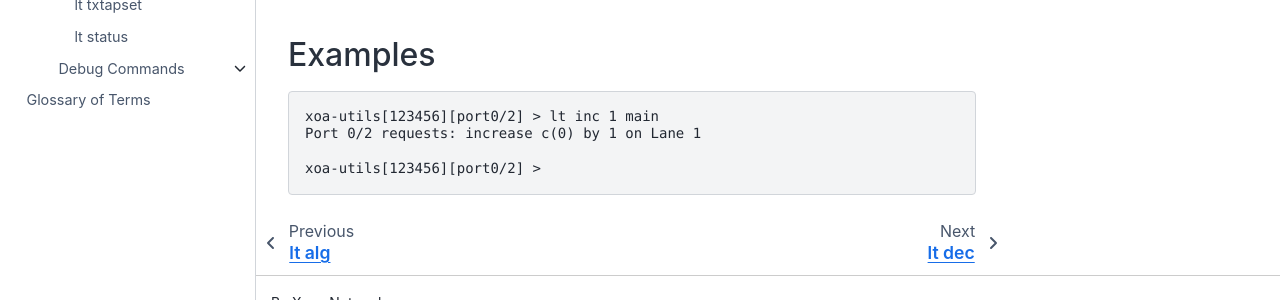
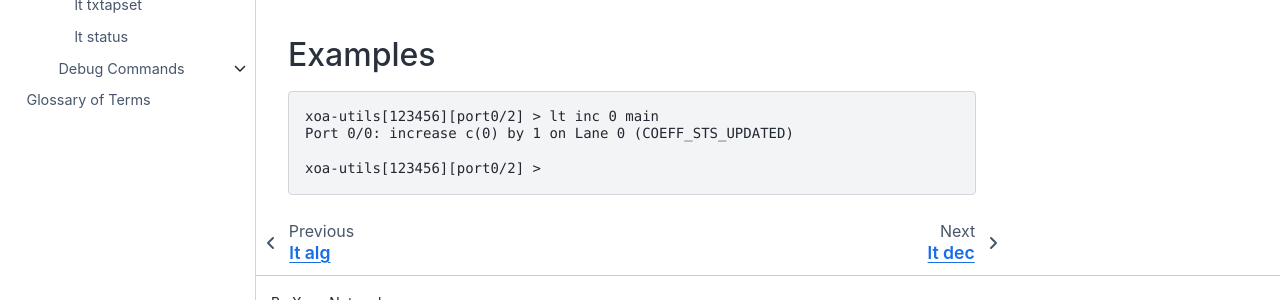
Before and after one commit to xenanetworks/open-automation-utilities, a Sphinx documentation site: the page built from docs/source/cli_ref/anlt/lt/lt_inc.rst, in a window 1280 px wide and 1301 px high. Shown: the part 948-1248 px from the top of the window. Built offline with Sphinx 7.4.7 and the Sphinx Book theme 1.1.4, drawn with Linux system fonts in a browser that asks for light colours.

Commit message:
docs: Update cli ref examples

```diff
--- a/docs/source/cli_ref/anlt/lt/lt_dec.rst
+++ b/docs/source/cli_ref/anlt/lt/lt_dec.rst
@@ -51,7 +51,7 @@ Examples
 
 .. code-block:: text
 
-    xoa-utils[123456][port0/2] > lt dec 0 pre3
-    Port 0/2 requests: decrease c(-3) by 1 on Lane 0
+    xoa-utils[123456][port0/2] > lt dec 0 main
+    Port 0/0: decrease c(0) by 1 on Lane 0 (COEFF_STS_UPDATED)
 
     xoa-utils[123456][port0/2] >
--- a/docs/source/cli_ref/anlt/lt/lt_encoding.rst
+++ b/docs/source/cli_ref/anlt/lt/lt_encoding.rst
@@ -47,7 +47,7 @@ Examples
 
 .. code-block:: text
 
-    xoa-utils[123456][port0/2] > lt encoding 4 pam4
-    Port 0/2 requests: use PAM4 on Lane 4
+    xoa-utils[123456][port0/2] > lt encoding 0 pam4
+    Port 0/0: use PAM4 on Lane 0 (SUCCESS)
 
     xoa-utils[123456][port0/2] >
--- a/docs/source/cli_ref/anlt/lt/lt_inc.rst
+++ b/docs/source/cli_ref/anlt/lt/lt_inc.rst
@@ -51,7 +51,7 @@ Examples
 
 .. code-block:: text
 
-    xoa-utils[123456][port0/2] > lt inc 1 main
-    Port 0/2 requests: increase c(0) by 1 on Lane 1
+    xoa-utils[123456][port0/2] > lt inc 0 main
+    Port 0/0: increase c(0) by 1 on Lane 0 (COEFF_STS_UPDATED)
 
     xoa-utils[123456][port0/2] >
--- a/docs/source/cli_ref/anlt/lt/lt_preset.rst
+++ b/docs/source/cli_ref/anlt/lt/lt_preset.rst
@@ -42,6 +42,6 @@ Examples
 .. code-block:: text
 
     xoa-utils[123456][port0/2] > lt preset 0 1
-    Port 0/2 requests: use preset 1 on Lane 0
+    Port 0/0: use preset 0 on Lane 0 (SUCCESS)
 
     xoa-utils[123456][port0/2] >
--- a/docs/source/cli_ref/anlt/lt/lt_status.rst
+++ b/docs/source/cli_ref/anlt/lt/lt_status.rst
@@ -57,8 +57,8 @@ Examples
     Last IC received  : Preset 3
     Last IC sent      : Preset 3
 
-    TX Coefficient              :           c(-3)       c(-2)       c(-1)        c(0)        c(1)
-        Current level           :               0           0           1          44           0
+    TX Coefficient              :          c(-3)       c(-2)       c(-1)        c(0)        c(1)
+        Current level           :              0           0           1          44           0
                                 :         RX  TX      RX  TX      RX  TX      RX  TX      RX  TX
         + req                   :          0   0       0   0       2   2       1   1       0   0
         - req                   :          0   0       0   0       2   2       0   0       0   0
--- a/docs/source/cli_ref/anlt/lt/lt_trained.rst
+++ b/docs/source/cli_ref/anlt/lt/lt_trained.rst
@@ -35,6 +35,6 @@ Examples
 .. code-block:: text
 
     xoa-utils[123456][port0/2] > lt trained 0
-    Port 0/2 requests: Lane 0 is trained
+    Port 0/0 requests: Lane 0 is trained (SUCCESS)
 
     xoa-utils[123456][port0/2] >
```
